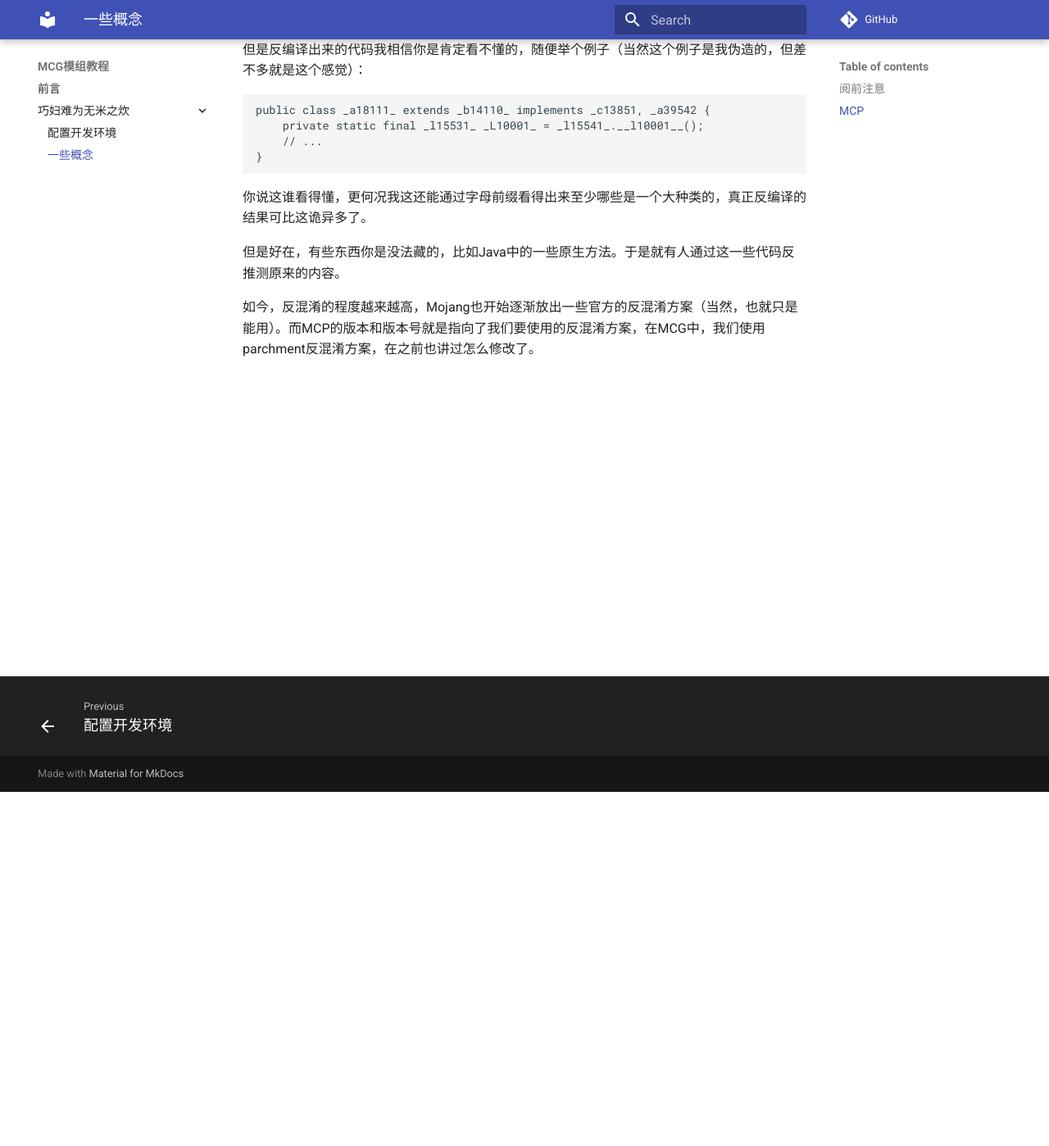
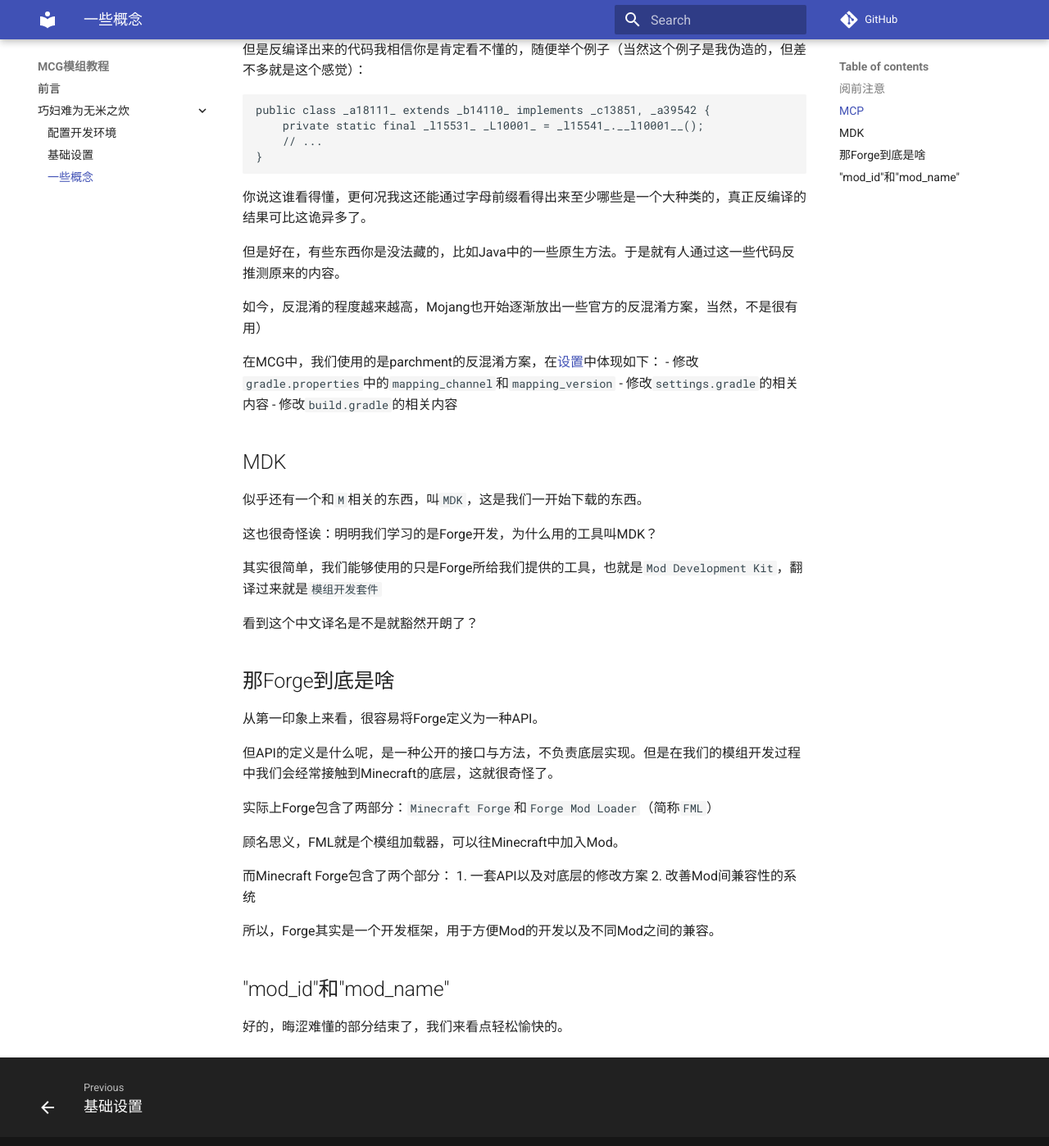
Before and after one commit to MineCraftGensoukyo/ModdingTutorial, an MkDocs documentation site: the page built from docs/build-environment/conceptions.md, in a window 1280 px wide and 1400 px high, scrolled down 434 px. Shown: the whole window at 82% size. Built offline with MkDocs 1.6.1 and Material for MkDocs 9.7.7, drawn with Linux system fonts in a browser that asks for light colours; comment, search, counter and statistics services are not loaded; some of the changed text lies outside the part shown.

Commit message:
更新项目设置部分

```diff
--- a/docs/build-environment/conceptions.md
+++ b/docs/build-environment/conceptions.md
@@ -1,6 +1,6 @@
 # 1.x 一些概念
 ## 阅前注意
-这段内容对于没有学过Java或者没有变成经验的人来说不太友好，没关系，你大可以直接跳到下一章节。这一章节的目的只是解答一些疑惑而已，是否阅读其实并不重要。
+这段内容对于没有学过Java或者没有编程经验的人来说不太友好，没关系，你大可以直接跳到下一章节。这一章节的目的只是解答一些疑惑而已，是否阅读其实并不重要。
 ## MCP
 明明我们在学的是Forge开发啊，那MCP是什么？
 
@@ -18,4 +18,33 @@
 
 但是好在，有些东西你是没法藏的，比如Java中的一些原生方法。于是就有人通过这一些代码反推测原来的内容。
 
-如今，反混淆的程度越来越高，Mojang也开始逐渐放出一些官方的反混淆方案（当然，也就只是能用）。而MCP的版本和版本号就是指向了我们要使用的反混淆方案，在MCG中，我们使用parchment反混淆方案，在之前也讲过怎么修改了。
+如今，反混淆的程度越来越高，Mojang也开始逐渐放出一些官方的反混淆方案，当然，不是很有用）
+
+在MCG中，我们使用的是parchment的反混淆方案，在[设置](settings.md)中体现如下：
+- 修改`gradle.properties`中的`mapping_channel`和`mapping_version`
+- 修改`settings.gradle`的相关内容
+- 修改`build.gradle`的相关内容
+## MDK
+似乎还有一个和`M`相关的东西，叫`MDK`，这是我们一开始下载的东西。
+
+这也很奇怪诶：明明我们学习的是Forge开发，为什么用的工具叫MDK？
+
+其实很简单，我们能够使用的只是Forge所给我们提供的工具，也就是`Mod Development Kit`，翻译过来就是`模组开发套件`
+
+看到这个中文译名是不是就豁然开朗了？
+## 那Forge到底是啥
+从第一印象上来看，很容易将Forge定义为一种API。
+
+但API的定义是什么呢，是一种公开的接口与方法，不负责底层实现。但是在我们的模组开发过程中我们会经常接触到Minecraft的底层，这就很奇怪了。
+
+实际上Forge包含了两部分：`Minecraft Forge`和`Forge Mod Loader`（简称`FML`）
+
+顾名思义，FML就是个模组加载器，可以往Minecraft中加入Mod。
+
+而Minecraft Forge包含了两个部分：
+1. 一套API以及对底层的修改方案
+2. 改善Mod间兼容性的系统
+
+所以，Forge其实是一个开发框架，用于方便Mod的开发以及不同Mod之间的兼容。
+## "mod_id"和"mod_name"
+好的，晦涩难懂的部分结束了，我们来看点轻松愉快的。
--- a/mkdocs.yml
+++ b/mkdocs.yml
@@ -10,4 +10,5 @@
   - 前言: index.md
   - 巧妇难为无米之炊:
       - 配置开发环境: build-environment/building.md
+      - 基础设置: build-environment/settings.md
       - 一些概念: build-environment/conceptions.md
```
Also changed, not shown: docs/build-environment/settings.md (added, +29 -0 lines), docs/index.md (+1 -1 lines), docs/build-environment/images/build.gradle_content.png (added), docs/build-environment/images/settings.gradle_content.png (added).
